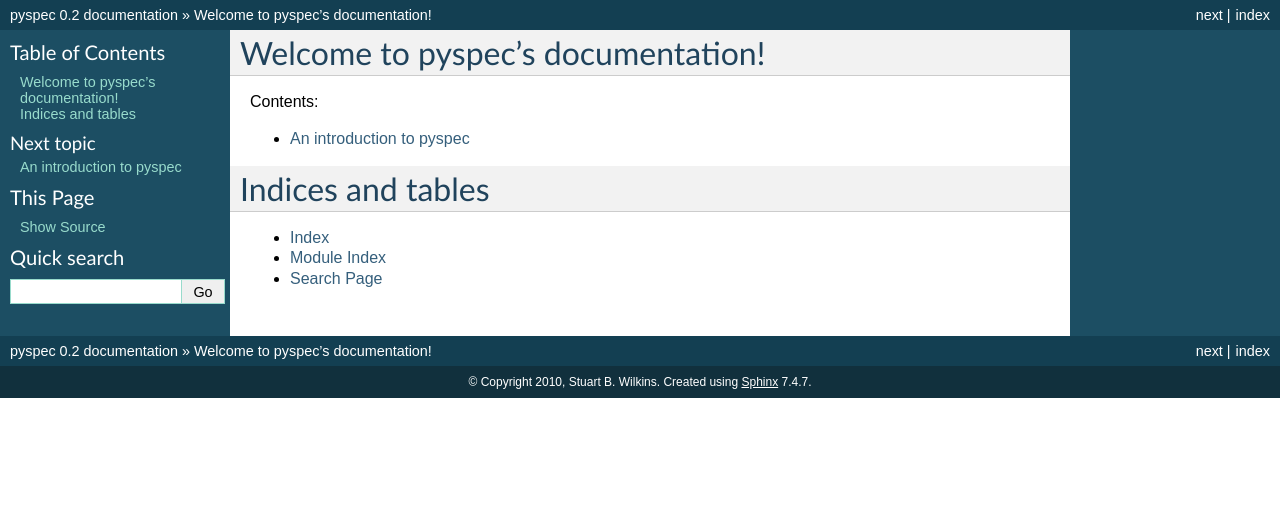
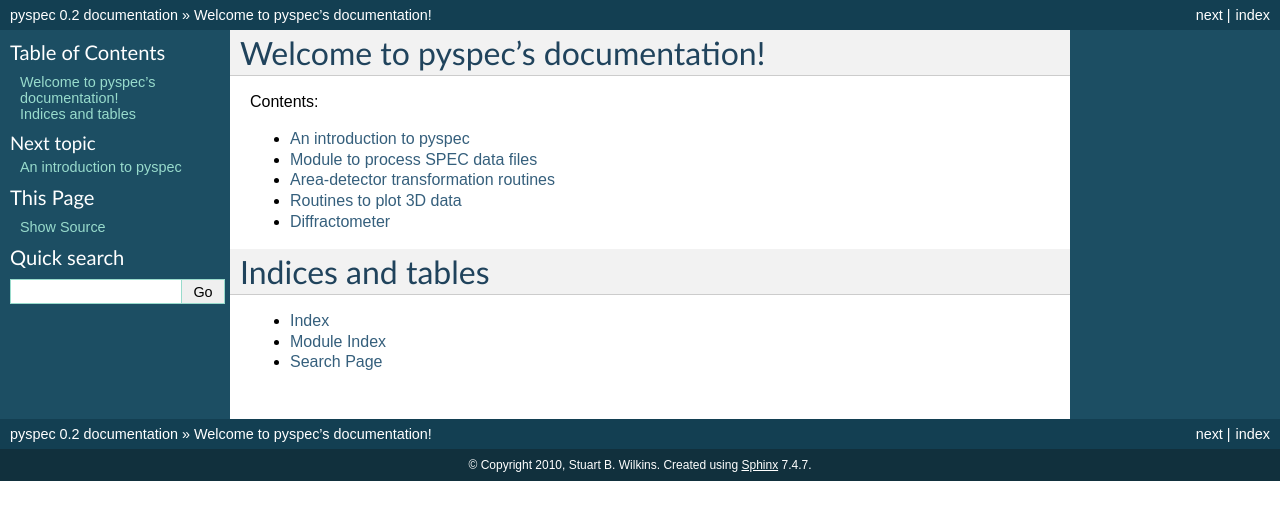
Before and after one commit to stuwilkins/pyspec, a Sphinx documentation site: the page built from doc/index.rst, in a window 1280 px wide. Shown: the top 520 px of the page. Built offline with Sphinx 7.4.7, drawn with Linux system fonts in a browser that asks for light colours; formulas are drawn with MathJax 3; pages that are not in the unit, such as notebooks, are missing from menus.

```diff
--- /dev/null
+++ b/doc/ccd_plotting.rst
@@ -0,0 +1,4 @@
+Routines to plot 3D data
+------------------------
+.. automodule:: pyspec.ccd.plotter
+   :members:
--- /dev/null
+++ b/doc/ccd_transformations.rst
@@ -0,0 +1,5 @@
+Area-detector transformation routines
+-------------------------------------
+
+.. autoclass:: pyspec.ccd.transformations.ImageProcessor
+   :members:
--- /dev/null
+++ b/doc/diffractometer.rst
@@ -0,0 +1,4 @@
+Diffractometer
+--------------
+.. automodule:: pyspec.diffracometer
+   :members:
--- a/doc/index.rst
+++ b/doc/index.rst
@@ -13,6 +13,11 @@ Contents:
 
    intro
    tutorial
+   spec
+   ccd_transformations
+   ccd_plotting
+   diffractometer
+
 
 Indices and tables
 ==================
```
Also changed, not shown: doc/spec.rst (added, +11 -0 lines), 3 other files.
